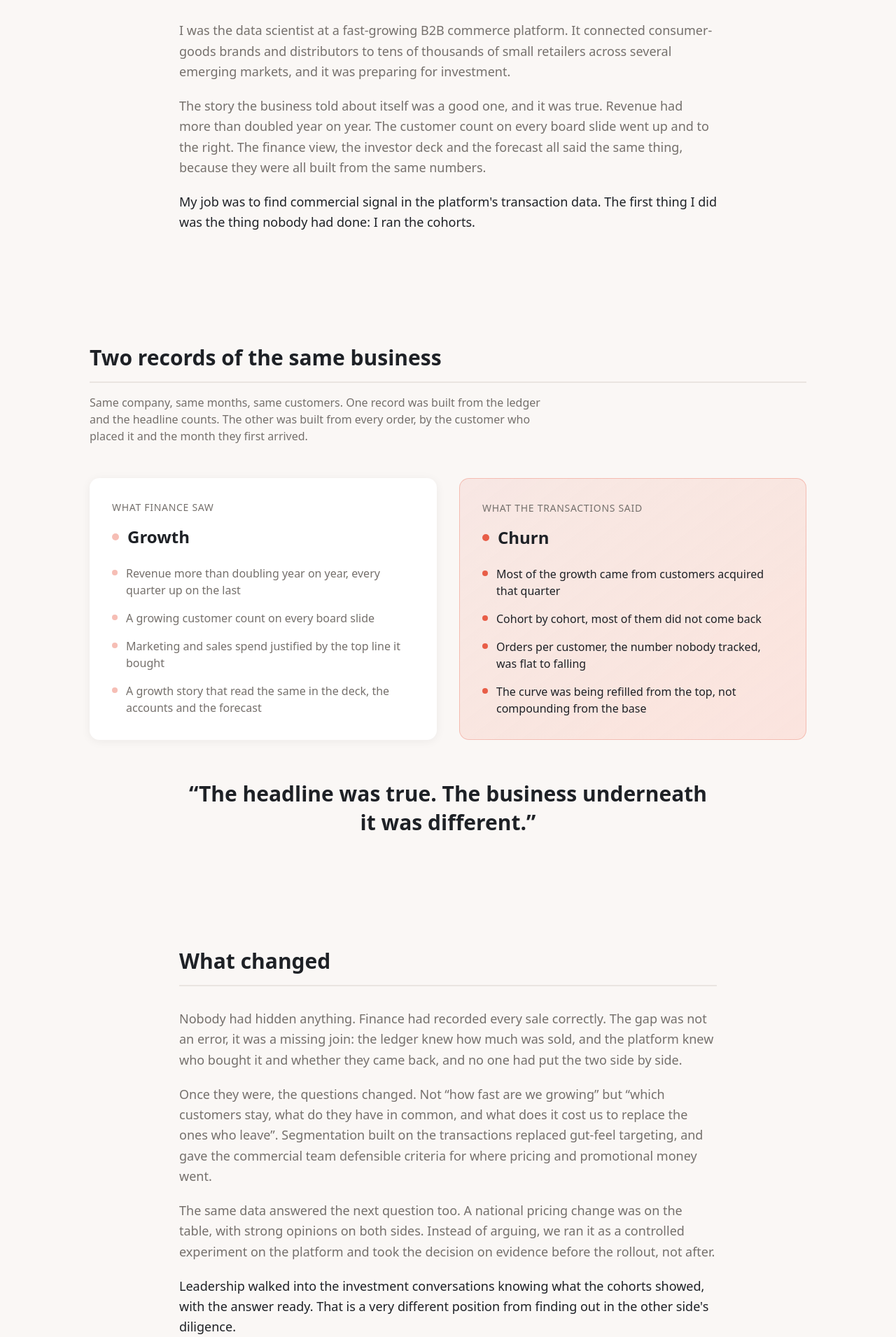
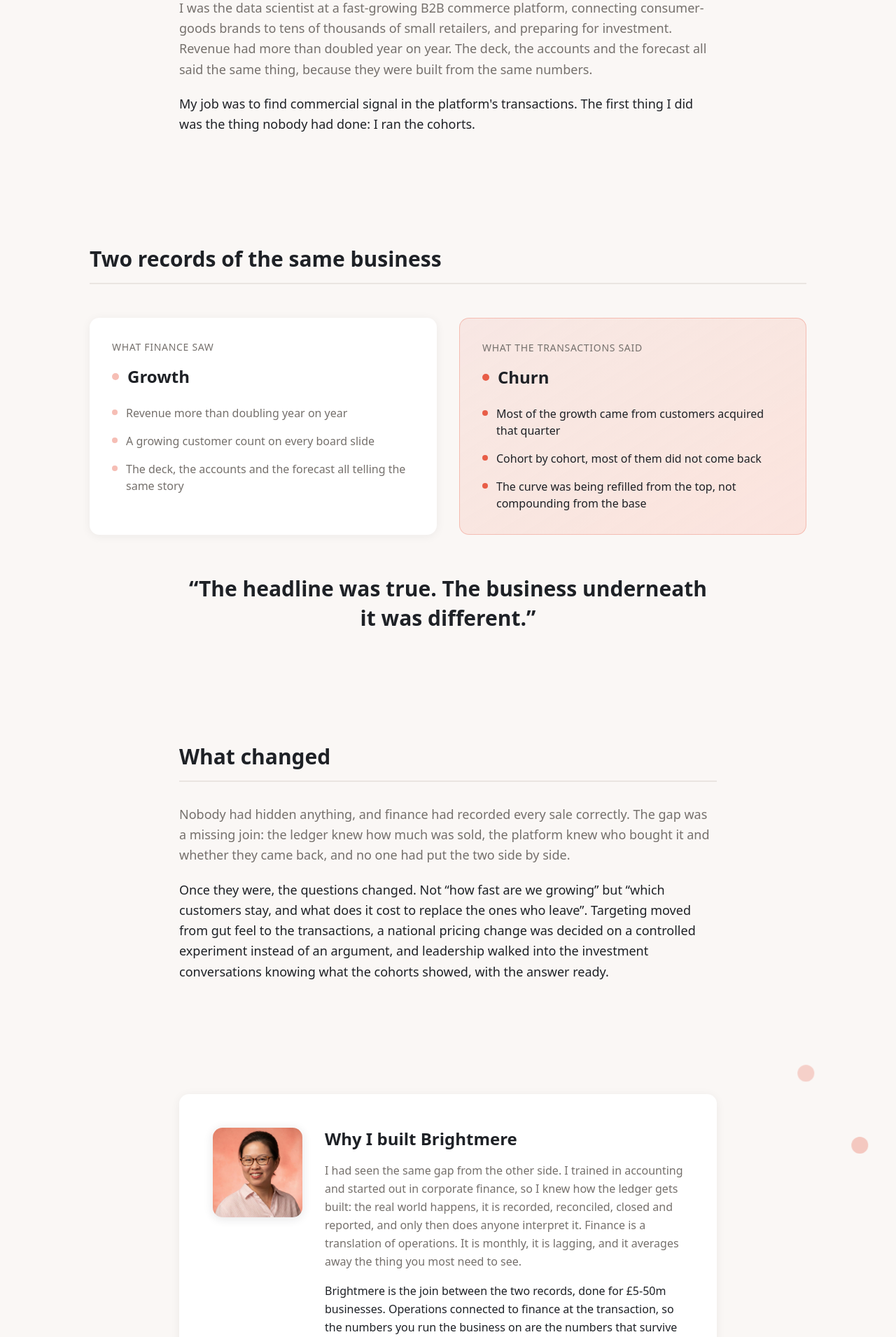
Before and after one commit to ninjalu/mosaic-data, a Next.js app: page /story in a window 1280 px wide. Shown: the part 740-2650 px from the top of the page at 70% size. Built offline with nearby package versions, Linux system fonts and the light colour scheme.

Commit message:
Story page: shorter
Co-Authored-By: Claude Fable 5.1 <noreply@anthropic.com>

```diff
--- a/app/story/page.tsx
+++ b/app/story/page.tsx
@@ -6,22 +6,20 @@ import Emblem from "../components/Emblem";
 export const metadata: Metadata = {
   title: "The Story | Brightmere - Where Finance and Operations Came Apart",
   description:
-    "Why Brightmere exists: a fast-growing B2B commerce platform preparing for investment, a growth chart everyone trusted, and a cohort table nobody had run. The gap between what the operation did and what finance recorded is where the truth was. Brightmere was built to close it.",
+    "Why Brightmere exists: a fast-growing business preparing for investment, a growth chart everyone trusted, and a cohort table nobody had run. The gap between what the operation did and what finance recorded is where the truth was. Brightmere was built to close it.",
 };
 
 // The founding story. Anonymised on purpose: the company is not named and the
 // figures are kept generic (Lu, 7-8 Oct 2026). The point is the mechanism, not the firm.
 const SAW = {
   finance: [
-    "Revenue more than doubling year on year, every quarter up on the last",
+    "Revenue more than doubling year on year",
     "A growing customer count on every board slide",
-    "Marketing and sales spend justified by the top line it bought",
-    "A growth story that read the same in the deck, the accounts and the forecast",
+    "The deck, the accounts and the forecast all telling the same story",
   ],
   transactions: [
     "Most of the growth came from customers acquired that quarter",
     "Cohort by cohort, most of them did not come back",
-    "Orders per customer, the number nobody tracked, was flat to falling",
     "The curve was being refilled from the top, not compounding from the base",
   ],
 };
@@ -90,10 +88,9 @@ export default function StoryPage() {
             </span>
           </h1>
           <p className="text-xl text-greenmuted max-w-2xl mx-auto leading-relaxed">
-            Every business keeps two records of itself. One is what the operation does: the
-            orders, the customers, the deliveries, the returns. The other is what finance
-            writes down about it. Most of the time they agree. The money, and the truth, live
-            in the moments they don&apos;t.
+            Every business keeps two records of itself: what the operation does, and what
+            finance writes down about it. The money, and the truth, live in the moments they
+            don&apos;t agree.
           </p>
         </div>
       </section>
@@ -110,19 +107,14 @@ export default function StoryPage() {
           </h2>
           <div className="space-y-5 text-[#75706c] text-lg leading-relaxed">
             <p>
-              I was the data scientist at a fast-growing B2B commerce platform. It connected
-              consumer-goods brands and distributors to tens of thousands of small retailers
-              across several emerging markets, and it was preparing for investment.
-            </p>
-            <p>
-              The story the business told about itself was a good one, and it was true. Revenue
-              had more than doubled year on year. The customer count on every board slide went
-              up and to the right. The finance view, the investor deck and the forecast all said
-              the same thing, because they were all built from the same numbers.
+              I was the data scientist at a fast-growing B2B commerce platform, connecting
+              consumer-goods brands to tens of thousands of small retailers, and preparing for
+              investment. Revenue had more than doubled year on year. The deck, the accounts and
+              the forecast all said the same thing, because they were built from the same numbers.
             </p>
             <p className="text-[#1e2126]">
-              My job was to find commercial signal in the platform&apos;s transaction data. The
-              first thing I did was the thing nobody had done: I ran the cohorts.
+              My job was to find commercial signal in the platform&apos;s transactions. The first
+              thing I did was the thing nobody had done: I ran the cohorts.
             </p>
           </div>
         </div>
@@ -131,14 +123,9 @@ export default function StoryPage() {
       {/* Two records */}
       <section className="py-20 px-6">
         <div className="max-w-5xl mx-auto">
-          <h2 className="text-3xl font-bold text-[#1e2126] mb-4 pb-4 border-b-2 border-[#eae5e1]">
+          <h2 className="text-3xl font-bold text-[#1e2126] mb-12 pb-4 border-b-2 border-[#eae5e1]">
             Two records of the same business
           </h2>
-          <p className="text-[#75706c] mb-12 max-w-2xl">
-            Same company, same months, same customers. One record was built from the ledger
-            and the headline counts. The other was built from every order, by the customer who
-            placed it and the month they first arrived.
-          </p>
 
           <div className="grid md:grid-cols-2 gap-8">
             <div className="bg-white rounded-[14px] p-8 shadow-[0_2px_14px_rgba(30,33,38,0.06)]">
@@ -184,28 +171,17 @@ export default function StoryPage() {
           </h2>
           <div className="space-y-5 text-[#75706c] text-lg leading-relaxed">
             <p>
-              Nobody had hidden anything. Finance had recorded every sale correctly. The gap was
-              not an error, it was a missing join: the ledger knew how much was sold, and the
-              platform knew who bought it and whether they came back, and no one had put the two
-              side by side.
-            </p>
-            <p>
-              Once they were, the questions changed. Not &ldquo;how fast are we growing&rdquo;
-              but &ldquo;which customers stay, what do they have in common, and what does it
-              cost us to replace the ones who leave&rdquo;. Segmentation built on the
-              transactions replaced gut-feel targeting, and gave the commercial team defensible
-              criteria for where pricing and promotional money went.
-            </p>
-            <p>
-              The same data answered the next question too. A national pricing change was on
-              the table, with strong opinions on both sides. Instead of arguing, we ran it as a
-              controlled experiment on the platform and took the decision on evidence before the
-              rollout, not after.
+              Nobody had hidden anything, and finance had recorded every sale correctly. The gap
+              was a missing join: the ledger knew how much was sold, the platform knew who bought
+              it and whether they came back, and no one had put the two side by side.
             </p>
             <p className="text-[#1e2126]">
-              Leadership walked into the investment conversations knowing what the cohorts
-              showed, with the answer ready. That is a very different position from finding out
-              in the other side&apos;s diligence.
+              Once they were, the questions changed. Not &ldquo;how fast are we growing&rdquo; but
+              &ldquo;which customers stay, and what does it cost to replace the ones who
+              leave&rdquo;. Targeting moved from gut feel to the transactions, a national pricing
+              change was decided on a controlled experiment instead of an argument, and leadership
+              walked into the investment conversations knowing what the cohorts showed, with the
+              answer ready.
             </p>
           </div>
         </div>
@@ -232,25 +208,17 @@ export default function StoryPage() {
                 <h2 className="text-2xl font-bold text-[#1e2126] mb-4">Why I built Brightmere</h2>
                 <div className="space-y-4 text-[#75706c] leading-relaxed">
                   <p>
-                    I had seen the same gap before, from the other side. I trained in accounting
-                    and economics and started out in corporate finance, so I knew how the ledger
-                    gets built: the real world happens, it is recorded as transactions, reconciled,
-                    closed and reported, and only then does anyone interpret it. Finance is a
-                    translation of operations. It is monthly, it is lagging, and it averages away
-                    the thing you most need to see.
-                  </p>
-                  <p>
-                    Then I spent years as a data scientist and engineer building the systems that
-                    hold the other record, the operational one. And I kept finding the same thing:
-                    the answer the owner or the CFO needed was already in their own systems. It
-                    just lived in the join between two sources that had never been put side by
-                    side, and almost nobody can read a P&amp;L and build that join.
+                    I had seen the same gap from the other side. I trained in accounting and
+                    started out in corporate finance, so I knew how the ledger gets built: the
+                    real world happens, it is recorded, reconciled, closed and reported, and only
+                    then does anyone interpret it. Finance is a translation of operations. It is
+                    monthly, it is lagging, and it averages away the thing you most need to see.
                   </p>
                   <p className="text-[#1e2126]">
-                    Brightmere is that join, done for £5-50m businesses. Operations connected to
-                    finance at the transaction, so the numbers you run the business on are the
-                    numbers that survive diligence. For the people running it, and for the people
-                    about to buy, back or lend to it.
+                    Brightmere is the join between the two records, done for £5-50m businesses.
+                    Operations connected to finance at the transaction, so the numbers you run the
+                    business on are the numbers that survive diligence. For the people running it,
+                    and for the people about to buy, back or lend to it.
                   </p>
                 </div>
               </div>
```
